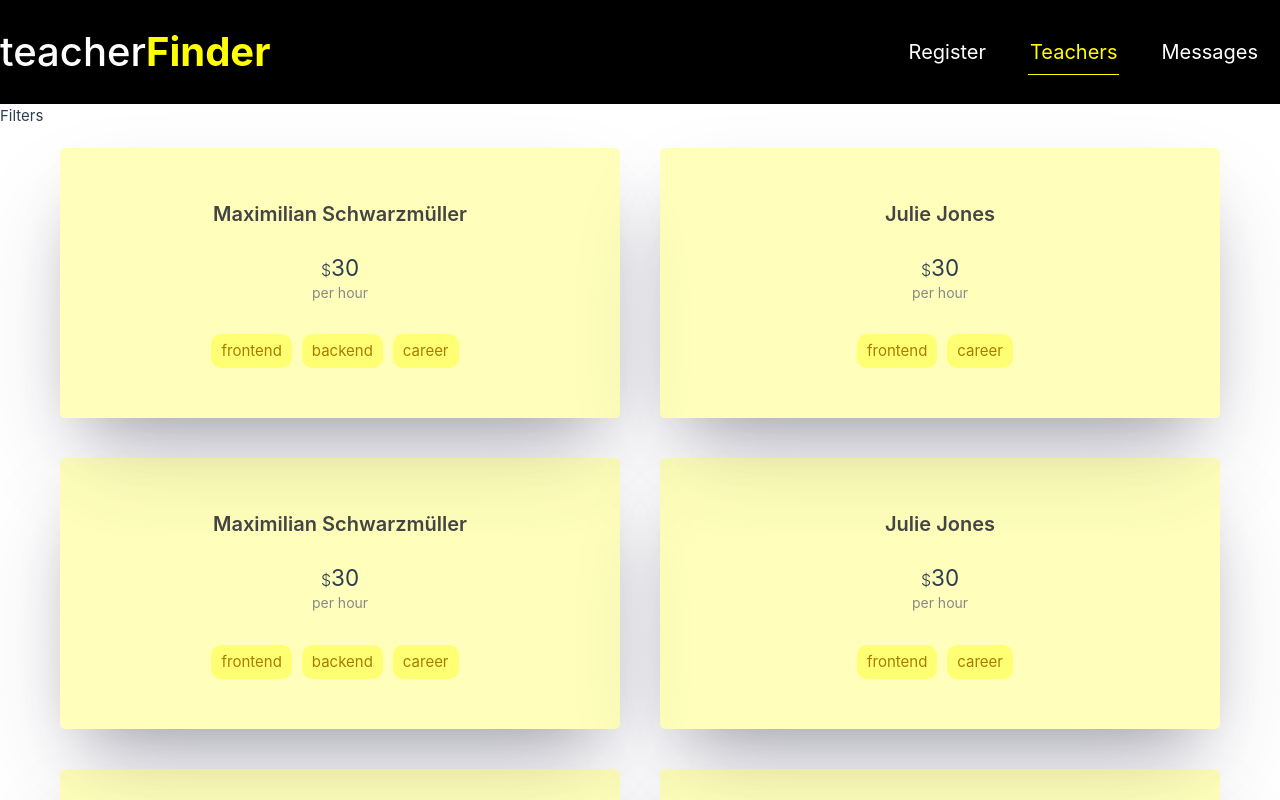
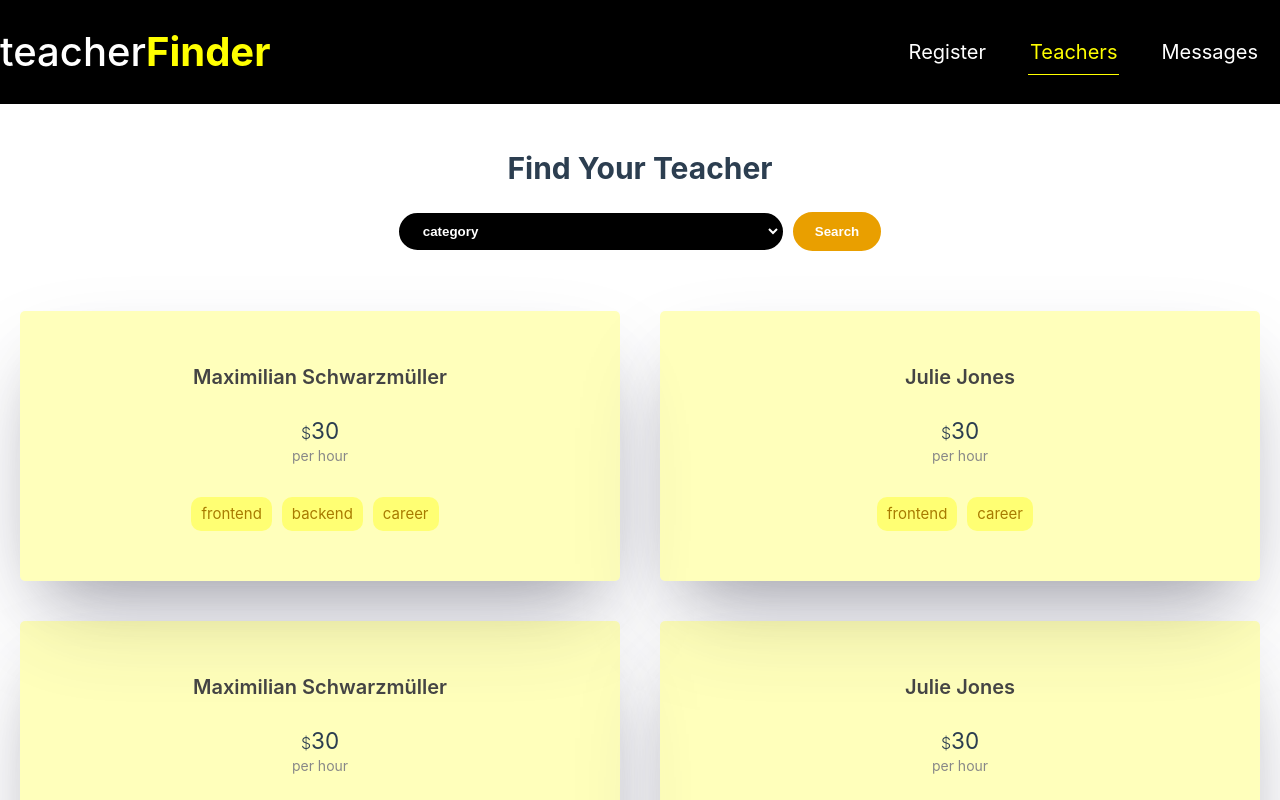
Before and after one commit to LucasMorettoRodrigues/findTeacher, a Vue app: page /teachers in a window 1280 px wide. Shown: the top 800 px of the page. Built offline with nearby package versions, Linux system fonts and the light colour scheme.

Commit message:
add filter

```diff
--- /dev/null
+++ b/src/components/teachers/TeacherFilter.vue
@@ -0,0 +1,50 @@
+<template>
+    <h2>Find Your Teacher</h2>
+    <div class="input-control">
+        <select name="category" id="category" ref="category">
+            <option value="" disabled selected>category</option>
+            <option value="">Show All</option>
+            <option value="frontend">Frontend</option>
+            <option value="backend">Backend</option>
+            <option value="career">Career</option>
+        </select>
+            <BaseButton @click="$emit('category', this.$refs.category.value)">Search</BaseButton>
+    </div>
+</template>
+
+<script>
+import BaseButton from '../ui/BaseButton.vue'
+
+export default {
+    components: {
+        BaseButton
+    }
+}
+</script>
+
+<style scoped>
+select {
+    cursor: pointer;
+    padding: 8px 18px;
+    border-radius: 20px;
+    border: 2px solid black;
+    font-weight: 600;
+    white-space: nowrap;
+    background-color: black;
+    color: white;
+    width: 30%;
+    min-width: 300px;
+    margin-right: 10px;
+}
+
+h2 {
+    font-weight: bold;
+    font-size: 30px;
+    margin-bottom: 20px;
+}
+
+.input-control {
+    width: 100%;
+    text-align: center;
+}
+</style>
--- a/src/views/teachers/TeachersListView.vue
+++ b/src/views/teachers/TeachersListView.vue
@@ -1,8 +1,8 @@
 <template>
-    <section>
-        Filters
+    <section class="container filters">
+        <TeacherFilter @category="(category) => setCategoryFilter(category)"/>
     </section>
-    <section>
+    <section class="container">
         <ul v-if="hasTeachers">
             <TeacherItem v-for="teacher in filteredTeachers" :key="teacher.id" :id="teacher.id"
                 :firstName="teacher.firstName" :lastName="teacher.lastName" :areas="teacher.areas"
@@ -14,29 +14,49 @@
 
 <script>
 import TeacherItem from '../../components/teachers/TeacherItem.vue'
+import TeacherFilter from '../../components/teachers/TeacherFilter.vue';
 
 export default {
     components: {
-        TeacherItem
+        TeacherItem,
+        TeacherFilter
+    },
+    data() {
+        return {
+            categoryFilter: null
+        }
     },
     computed: {
         filteredTeachers() {
+            if(this.categoryFilter) {
+                return this.$store.getters.teachers.filter(i => i.areas.includes(this.categoryFilter))
+            }
             return this.$store.getters.teachers;
         },
         hasTeachers() {
             return this.$store.getters.hasTeachers;
         }
     },
-    components: { TeacherItem }
+    methods: {
+        setCategoryFilter(category) {
+            this.categoryFilter = category
+        }
+    }
 }
 </script>
 
 <style scoped>
+.filters {
+    margin: 40px 0;
+    display: flex;
+    flex-direction: column;
+    align-items: center;
+}
+
 ul {
     list-style: none;
     display: flex;
     flex-wrap: wrap;
-    max-width: 1200px;
     padding: 0;
     margin: 0 auto;
 }
```
